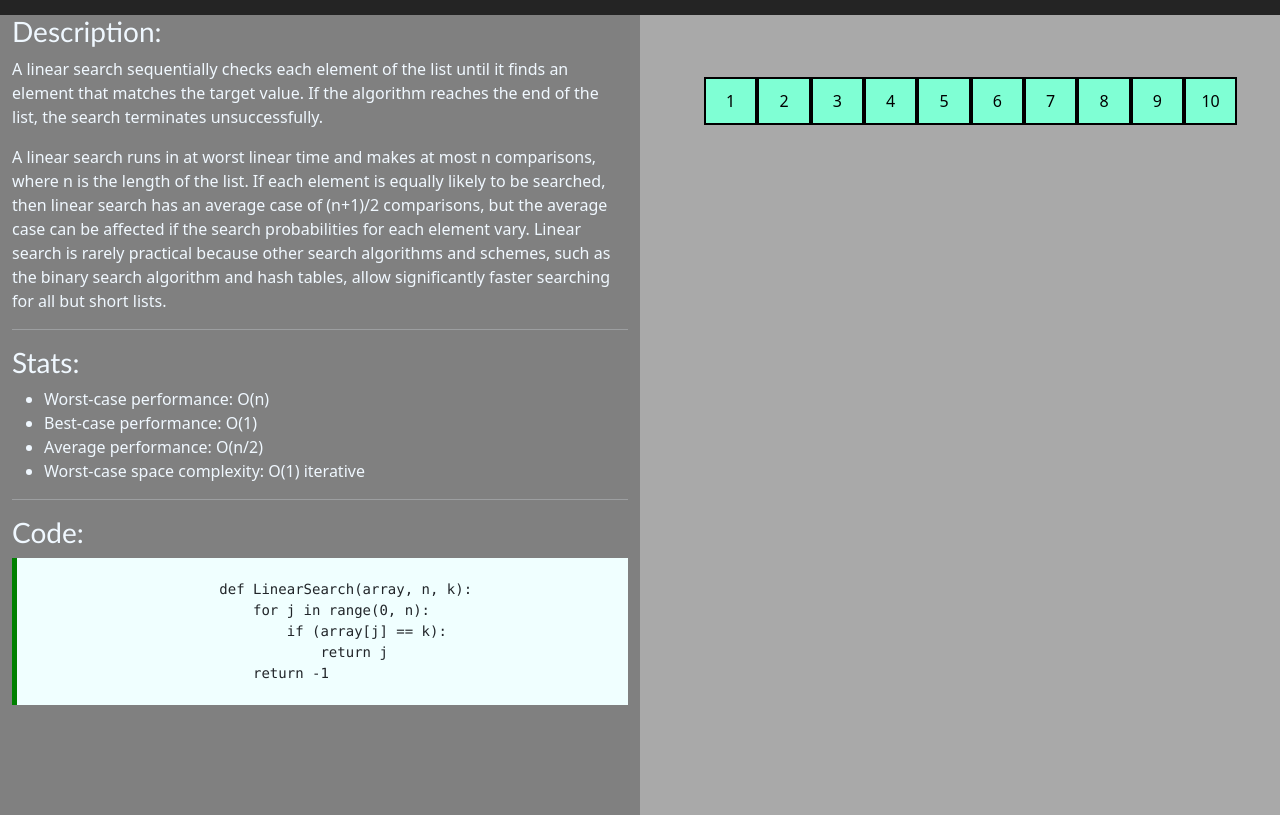
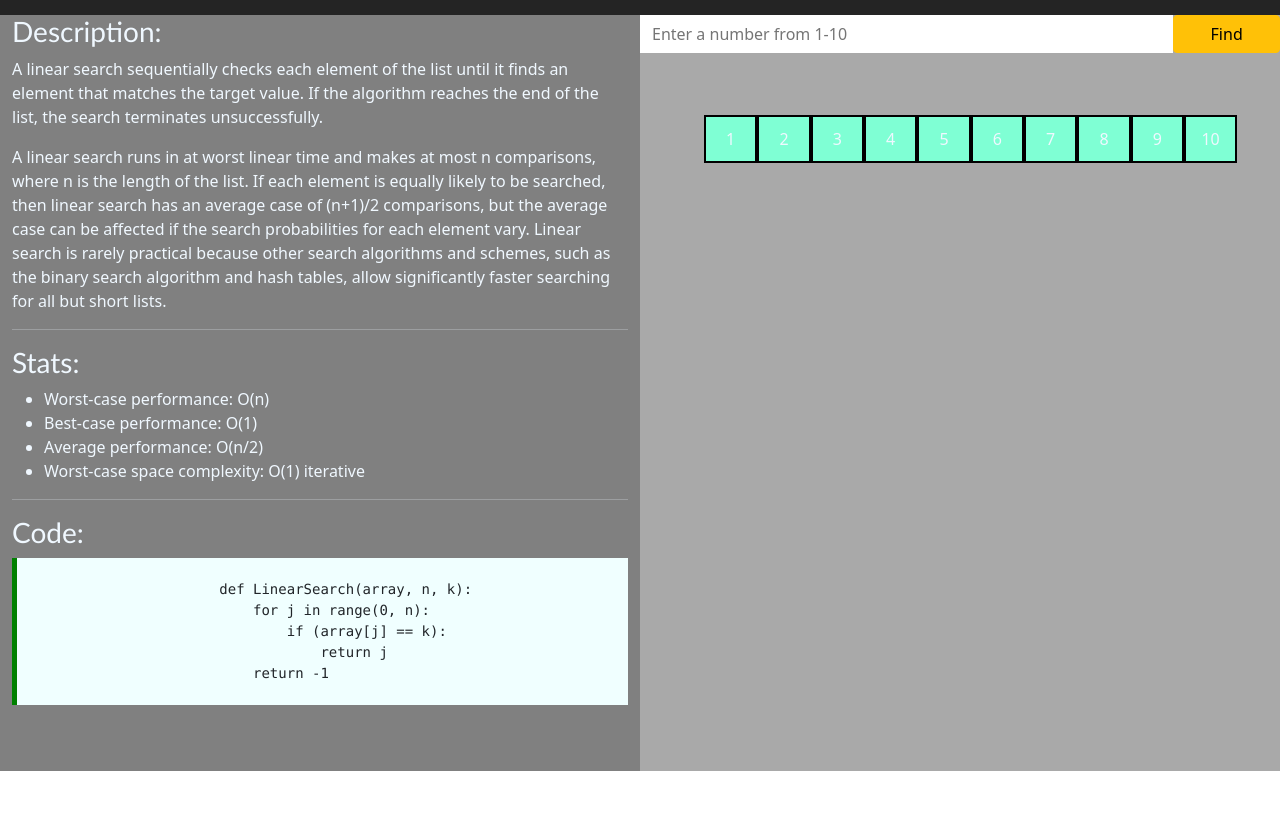
Before and after one commit to davinnev/SearchVisualizer, a plain HTML site: page linearSearch/index.html in a window 1280 px wide. Shown: the part 61-876 px from the top of the page. After the commit the page ends 832 px from the top, so only its background shows below. Drawn offline with nearby package versions, Linux system fonts and the light colour scheme.

Commit message:
Added Simple Linear Search Visualizer

```diff
--- a/linearSearch/index.html
+++ b/linearSearch/index.html
@@ -41,21 +41,27 @@
             </div>
 
             <div class="col-6 " id="visualizer">
+                <form>
+                    <div class="row">
+                        <input type="text" class="col-10 text-input" placeholder="Enter a number from 1-10">
+                        <input type="submit" value="Find" class="col-2 btn btn-warning">
+                    </div>
+                </form>
                 <div class="row" id="numbers">
-                    <p class="col-1 text-center first">1</p>
-                    <p class="col-1 text-center">2</p>
-                    <p class="col-1 text-center">3</p>
-                    <p class="col-1 text-center">4</p>
-                    <p class="col-1 text-center">5</p>
-                    <p class="col-1 text-center">6</p>
-                    <p class="col-1 text-center">7</p>
-                    <p class="col-1 text-center">8</p>
-                    <p class="col-1 text-center">9</p>
-                    <p class="col-1 text-center">10</p>
+                    <p class="number col-1 text-center first">1</p>
+                    <p class="number col-1 text-center">2</p>
+                    <p class="number col-1 text-center">3</p>
+                    <p class="number col-1 text-center">4</p>
+                    <p class="number col-1 text-center">5</p>
+                    <p class="number col-1 text-center">6</p>
+                    <p class="number col-1 text-center">7</p>
+                    <p class="number col-1 text-center">8</p>
+                    <p class="number col-1 text-center">9</p>
+                    <p class="number col-1 text-center">10</p>
                 </div>
-
             </div>
         </div>
     </div>
+    <script src="main.js"></script>
 </body>
 </html>
--- a/linearSearch/main.js
+++ b/linearSearch/main.js
@@ -0,0 +1,34 @@
+let i = 0;
+let form = document.querySelector("form");
+let numbers = document.querySelectorAll(".number");
+
+form.addEventListener('submit', (e) =>{
+    e.preventDefault();
+    var numberToFind = document.querySelector("input").value;
+
+    let linearSearchVisualizer = setInterval(function search(){
+
+        if (i < 10){
+            console.log(`is ${i+1} equals to ${numberToFind}?`)
+            numbers[i].classList.add("comparing");
+            console.log(numbers[i]);
+            if(numbers[i].innerHTML == numberToFind){
+                console.log('found');
+                numbers[i].classList.add("found");
+            }
+            i++;
+        }
+        else{
+            i = 0;
+            clearInterval(linearSearchVisualizer);
+        }
+    }
+    , 1000)
+
+
+
+});
+
+
+/*
+*/
--- a/linearSearch/styles.css
+++ b/linearSearch/styles.css
@@ -3,11 +3,11 @@
     padding: 0;
     border: 0;
     color: aliceblue;
-
 }
 
 .full-screen{
-    height: 100vh;
+    min-height: 100%;
+    padding-bottom: 50px;
 }
 
 h1,h2,h3,h4{
@@ -46,9 +46,20 @@ code{
     border: 2px solid black;
     padding: 10px;
     background-color:aquamarine;
-    color: black;
 }
 
 .first{
     margin-left: 10%;
 }
+
+.comparing{
+    color: red;
+}
+
+.found{
+    color: green;
+}
+
+.text-input{
+    color: black;
+}
```
